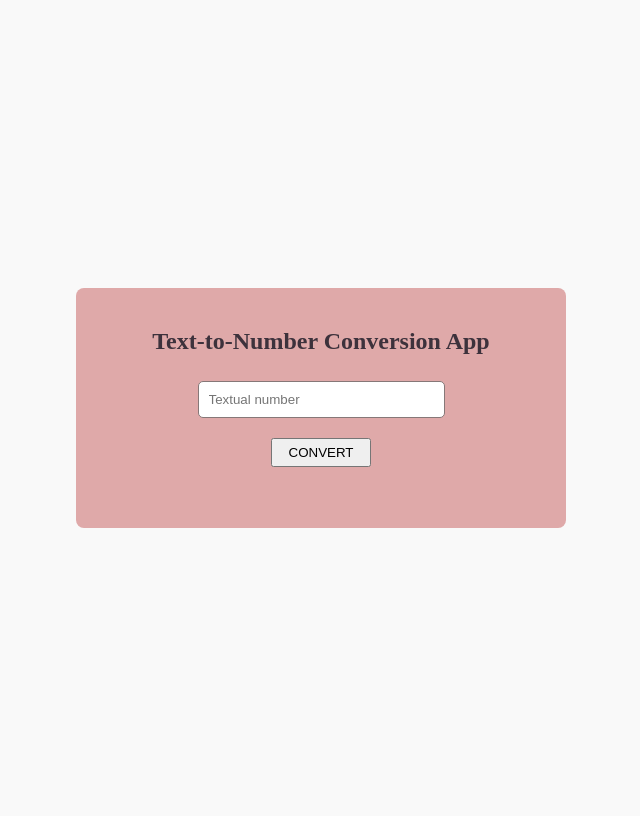
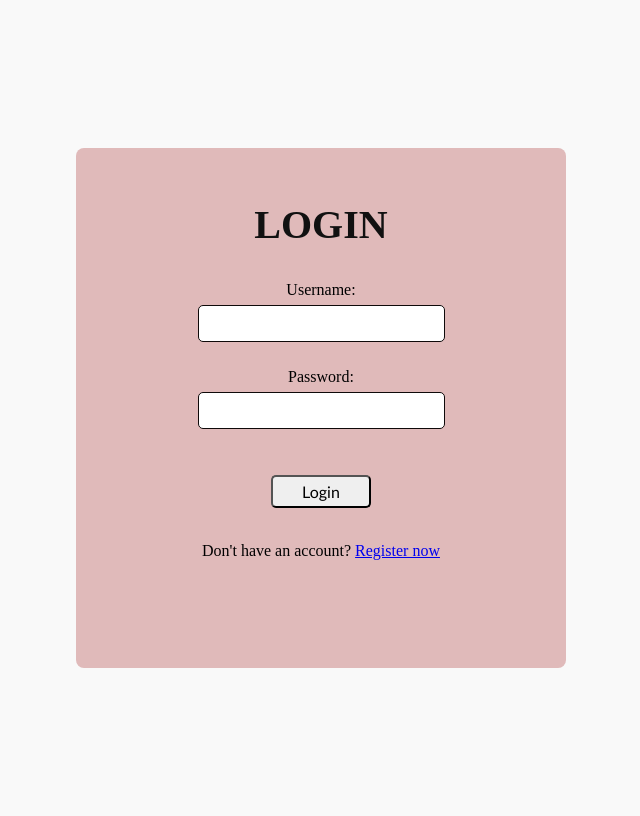
Before and after one commit to navamidr/Text-number_miniproject, a Django app: page / in a window 1280 px wide. Shown: the whole page, without its empty margins (319-959 px from the left). Run offline with Django 4.2, Linux system fonts and the light colour scheme.

Commit message:
login and registration

```diff
--- /dev/null
+++ b/mini_app/forms.py
@@ -0,0 +1,38 @@
+from django import forms
+from .models import User
+import re
+
+class RegistrationForm(forms.Form):
+    username = forms.CharField(max_length=150, label="Username")
+    email = forms.EmailField(label="Email")
+    password = forms.CharField(widget=forms.PasswordInput(), label="Password")
+    confirm_password = forms.CharField(widget=forms.PasswordInput(), label="Confirm Password")
+
+    def clean_email(self):
+        email = self.cleaned_data.get('email')
+        if re.match(r'^[a-zA-Z0-9._-]+@[a-zA-Z0-9.-]+\.[a-zA-Z]{2,}$',email):
+            return email
+        # if not email.endswith('@gmail.com'):
+        else:
+            raise forms.ValidationError("Email must be a valid Gmail address.")
+        return email
+
+    def clean_password(self):
+        password = self.cleaned_data.get('password')
+        if len(password) < 8:
+            raise forms.ValidationError("Password must be at least 8 characters long.")
+        return password
+
+    def clean(self):
+        cleaned_data = super().clean()
+        password = cleaned_data.get('password')
+        confirm_password = cleaned_data.get('confirm_password')
+
+        if password and confirm_password and password != confirm_password:
+            raise forms.ValidationError("Passwords do not match.")
+        return cleaned_data
+
+
+class LoginForm(forms.Form):
+    username = forms.CharField(label="username")
+    password = forms.CharField(widget=forms.PasswordInput(), label="Password")
--- a/mini_app/urls.py
+++ b/mini_app/urls.py
@@ -4,6 +4,9 @@ from .import views
 
 urlpatterns = [
 
-    path('',views.print,name="index"),
+    path('index/',views.print,name="index"),
     path('convert/',views.convert,name='convert'),
+    path('',views.login,name='login'),
+    path('reg/',views.register,name="reg"),
+    path('regist/', views.register, name='register'),
 ]
--- a/mini_app/views.py
+++ b/mini_app/views.py
@@ -1,17 +1,25 @@
-from django.shortcuts import render
+from django.shortcuts import render,redirect
 from django.http import JsonResponse
-from .models import conversion
-# from .models import Conversion
-from .models import Convert
+ # from .models import Conversion
+from .models import Convert,User,conversion
 from word2number import w2n
 import json
+from django.contrib import messages
+from .forms import RegistrationForm, LoginForm
 
-# Create your views here.
-# def hello(request):
-#     return HttpResponse("hello")
+# # Create your views here.
+# # def hello(request):
+# #     return HttpResponse("hello")
 
 def print(request):
-    return render(request,'index.html')
+     return render(request,'index.html')
+
+
+# def login(request):
+#     return render(request,'login.html')
+
+# def register(request):
+#     return render(request,'register.html')
 
 def convert(request):
     if request.method == "POST":
@@ -28,3 +36,48 @@ def convert(request):
             return JsonResponse({"error":"invalid input"},status=400)
 
     return JsonResponse({"error":"invalid mathod"},status=405)
+
+
+
+# Registration view
+def register(request):
+    if request.method == 'POST':
+        form = RegistrationForm(request.POST)
+        if form.is_valid():
+            username = form.cleaned_data['username']
+            email = form.cleaned_data['email']
+            password = form.cleaned_data['password']
+            user = User.objects.create(username=username, email=email, password=password)
+            user.save()
+            messages.success(request, 'Registration successful,log in...')
+            return redirect('login')
+    else:
+        form = RegistrationForm()
+
+    return render(request, 'register.html', {'form': form})
+
+# Login view
+def login(request):
+    if request.method == 'POST':
+        form = LoginForm(request.POST)
+        if form.is_valid():
+            username= form.cleaned_data['username']
+            password = form.cleaned_data['password']
+
+
+            try:
+                user = User.objects.get(username=username)
+                if user.password == password:
+                    messages.success(request, 'login successful')
+                    return redirect('index')
+                else:
+                    messages.error(request, 'Incorrect password.')
+                    return redirect('login')
+            except User.DoesNotExist:
+                messages.error(request, 'User does not exist.')
+                return redirect('login')
+
+    else:
+        form = LoginForm()
+
+    return render(request, 'login.html', {'form': form})
--- a/static/style.css
+++ b/static/style.css
@@ -6,6 +6,7 @@ body {
     align-items: center;
     height: 100vh;
 }
+
 .container {
     background: #dfa9a9;
     padding: 20px;
@@ -14,25 +15,55 @@ body {
     width: 170%;
     height: 25%;
     max-width: 450px;
+
 }
+.page{
+    background:rgb(224, 186, 186);
+    padding: 20px;
+    border-radius: 8px;
+    text-align: center;
+    width: 170%;
+    height: 60%;
+    max-width: 450px;
+    border-color: black;
+    border: 10%;
+}
+.container-page {
+    background:rgb(165, 140, 140);
+    padding: 20px;
+    border-radius: 8px;
+    text-align: center;
+    width: 170%;
+    height: 45%;
+    max-width: 450px;
+}
+.signup-link {
+    color:white;
+    font-family: 'Courier New', Courier, monospace;
+    font-size:large;
+}
+
 input {
     width: 50%;
     /* height: 10%; */
     padding: 10px;
     margin-top: 6px;
     margin-bottom: 10px;
-    border: 1px solid #867878;
+    border: 1px solid #0f0a0a;
     border-radius: 5px;
 }
 button {
-    margin-top:10px;
+    margin-top:20px;
     cursor: pointer;
     padding: 5px;
     width: 100px;
+    border-radius: 5px;
+    font-size: medium;
+    font-family:'Gill Sans', 'Gill Sans MT', Calibri, 'Trebuchet MS', sans-serif;
 }
 
 button:hover {
-    background-color: #83b3af;
+    background-color: #2b6142;
 }
 
  .error {
@@ -44,11 +75,13 @@ button:hover {
     color: rgb(26, 32, 26);
     margin-top: 10px;
 }
-h2{
+h2.h1{
     font-family: 'Times New Roman', Times, serif;
-    color:rgb(61, 50, 60);
+    color: rgb(17, 17, 17);
+    font-size: 250%;
 }
 h3 {
     font-family: 'Lucida Sans', 'Lucida Sans Regular', 'Lucida Grande', 'Lucida Sans Unicode', Geneva, Verdana, sans-serif;
     color: rgb(61, 50, 60);
+    /* font-size: 50%; */
 }
--- a/templates/index.html
+++ b/templates/index.html
@@ -9,6 +9,11 @@
 </head>
 <body>
     <div class="container">
+        {% if messages %}
+            {% for message in messages %}
+            {{ message }}
+            {% endfor %}
+        {% endif %}
         <h2>Text-to-Number Conversion App</h2>
         <form id="form">
 
--- /dev/null
+++ b/templates/login.html
@@ -0,0 +1,55 @@
+
+{% load static %}
+<!DOCTYPE html>
+<html lang="en">
+<head>
+    <meta charset="UTF-8">
+    <meta name="viewport" content="width=device-width, initial-scale=1.0">
+    <title>Login</title>
+    <link rel="stylesheet" href="{% static 'style.css' %}" />
+</head>
+<body>
+    <div class="page">
+        <h2 class="h1">LOGIN</h2>
+        {% if messages %}
+                {% for message in messages %}
+                  {{ message }}
+                {% endfor %}
+        {% endif %}
+        <form method="post" id="form">
+            {% csrf_token %}
+            <p>
+                <label for="username">Username:</label><br>
+                {{ form.username }}<br>
+                {% if form.username.errors %}
+
+                        {% for error in form.username.errors %}
+                            {{ error }}
+                        {% endfor %}
+
+                {% endif %}
+            </p>
+
+            <p>
+                <label for="password">Password:</label><br>
+                {{ form.password }}<br>
+                {% if form.password.errors %}
+
+                        {% for error in form.password.errors %}
+                            {{ error }}
+                        {% endfor %}
+
+                {% endif %}
+            </p>
+
+            <button type="submit">Login</button>
+        </form><br>
+        <!-- {% if messages %}
+            {% for message in messages %}
+                {{ message }}
+            {% endfor %}
+    {% endif %} -->
+        <p>Don't have an account? <a href="{% url 'register' %}">Register now</a></p>
+    </div>
+</body>
+</html>
```
Also changed, not shown: mini_app/admin.py (+6 -2 lines), mini_app/models.py (+11 -2 lines), templates/register.html (added, +74 -0 lines), db.sqlite3, mini_app/migrations/0003_user.py (added).
